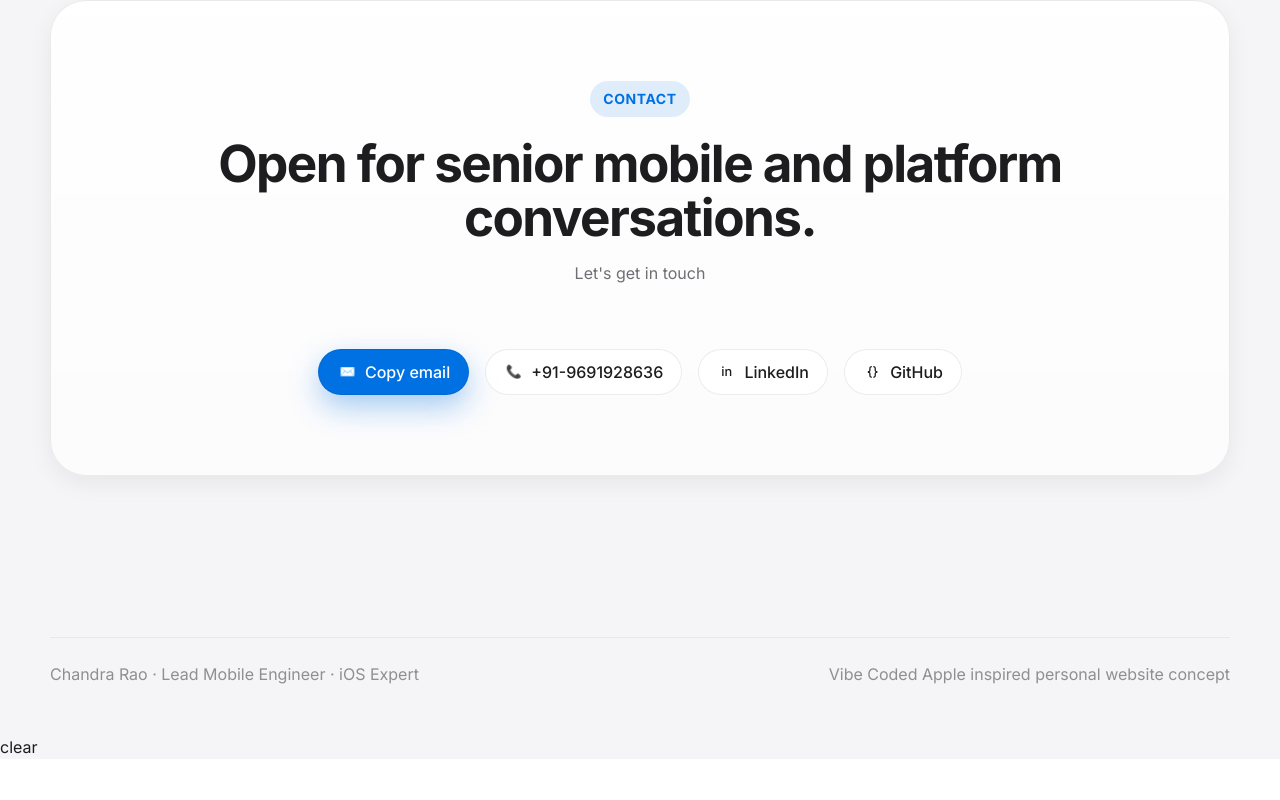
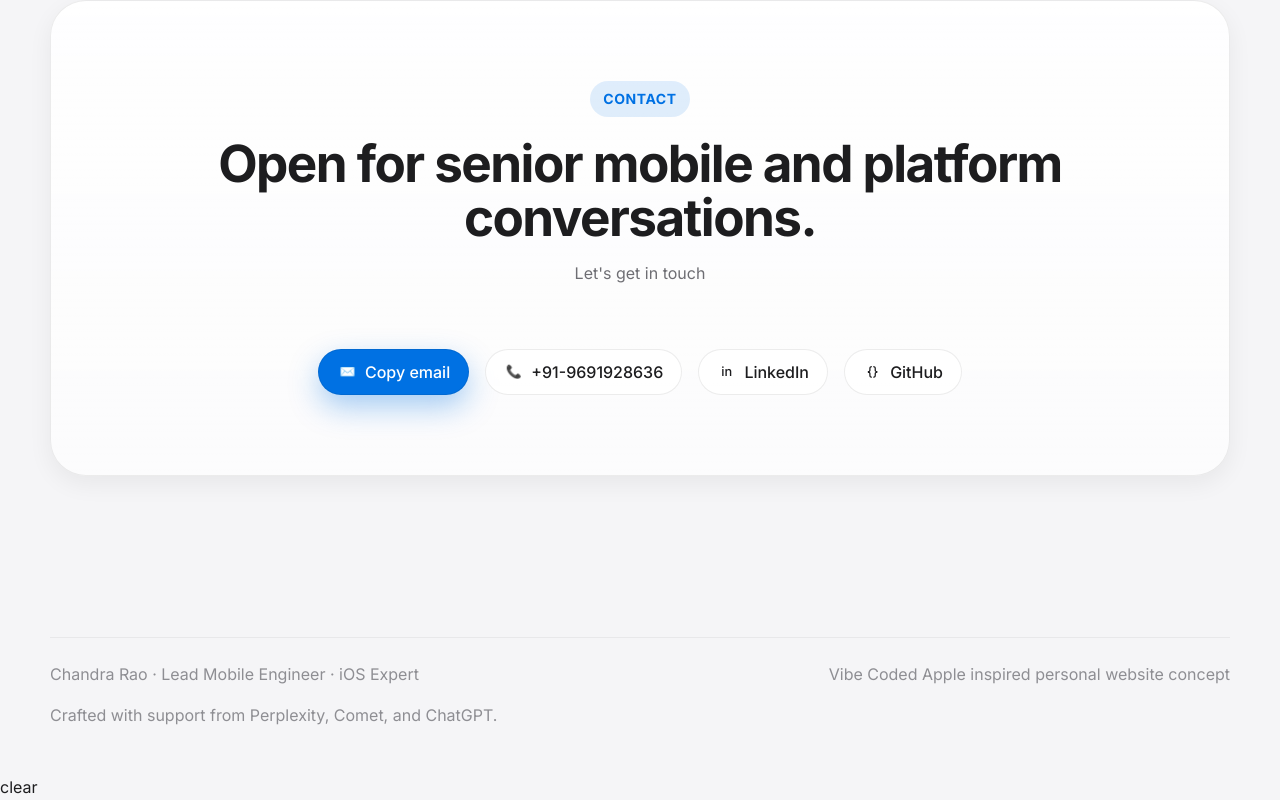
Before and after one commit to ChandraRao-Ravi/my-profile, a plain HTML site: page index.html in a window 1280 px wide. Shown: the part 8805-9605 px from the top of the page. Before the commit the page ends 9564 px from the top, so only its background shows below. Drawn offline with Linux system fonts and the light colour scheme.

Commit message:
Change Footer text

```diff
--- a/index.html
+++ b/index.html
@@ -544,6 +544,7 @@
         <div class="container footer-row">
             <span>Chandra Rao · Lead Mobile Engineer · iOS Expert</span>
             <span>Vibe Coded Apple inspired personal website concept</span>
+            <span>Crafted with support from Perplexity, Comet, and ChatGPT.</span>
         </div>
     </footer>
 
```
